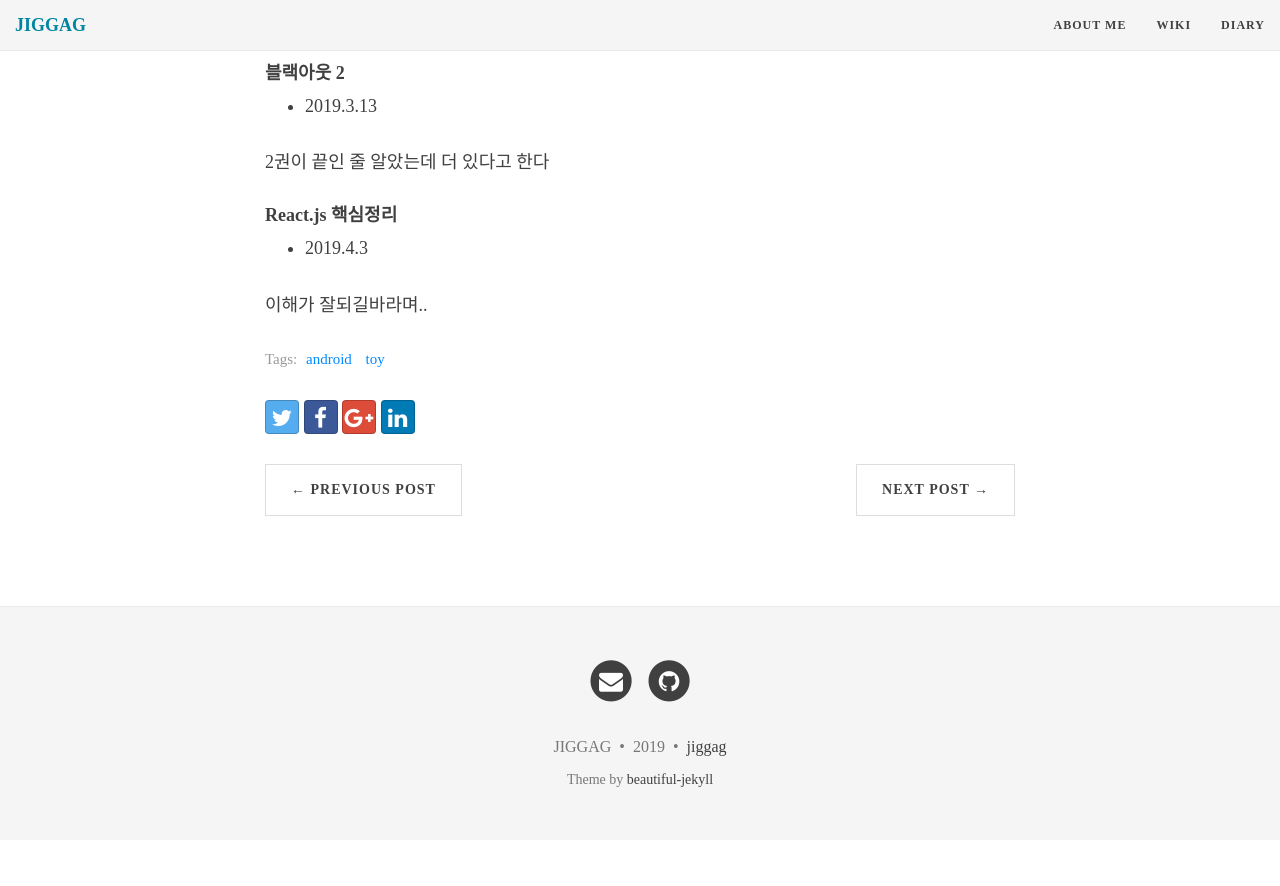
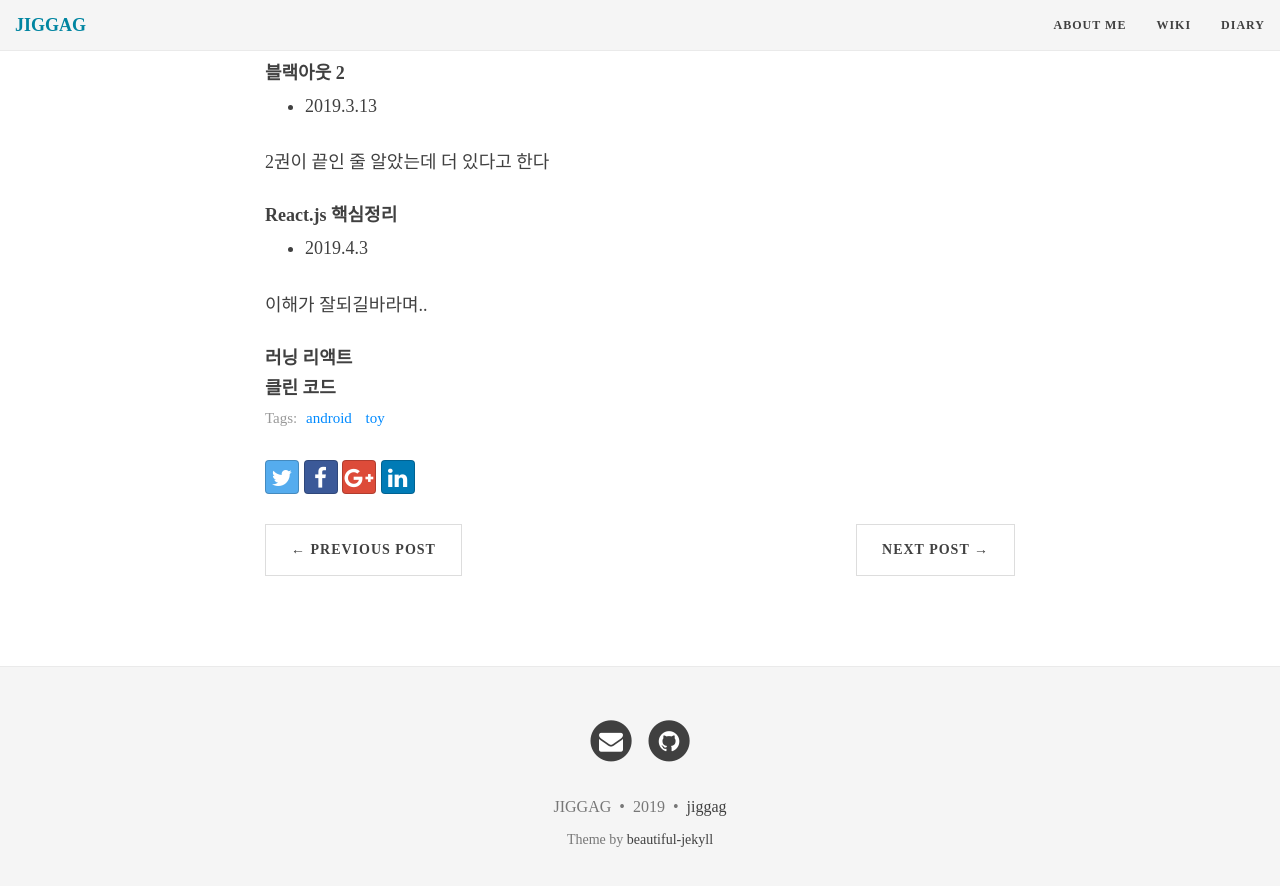
Before and after one commit to jiggag/jiggag.github.io, a Jekyll site: the page built from _posts/2018-12/2018-12-31-2019-reading.md, in a window 1280 px wide and 900 px high, scrolled down 2715 px. Shown: the top 886 px of the window. Built offline with Jekyll 4.4.1, drawn with Linux system fonts in a browser that asks for light colours; nearby versions of some CDN libraries; comment, search, counter and statistics services are not loaded; before the commit the page ends 3555 px from its top, so only the background shows below that.

Commit message:
Update 2018-12-31-2019-reading.md

```diff
--- a/_posts/2018-12/2018-12-31-2019-reading.md
+++ b/_posts/2018-12/2018-12-31-2019-reading.md
@@ -100,3 +100,7 @@ tags : [android,toy]
 - 2019.4.3
 
 이해가 잘되길바라며..
+
+#### 러닝 리액트
+
+#### 클린 코드
```
